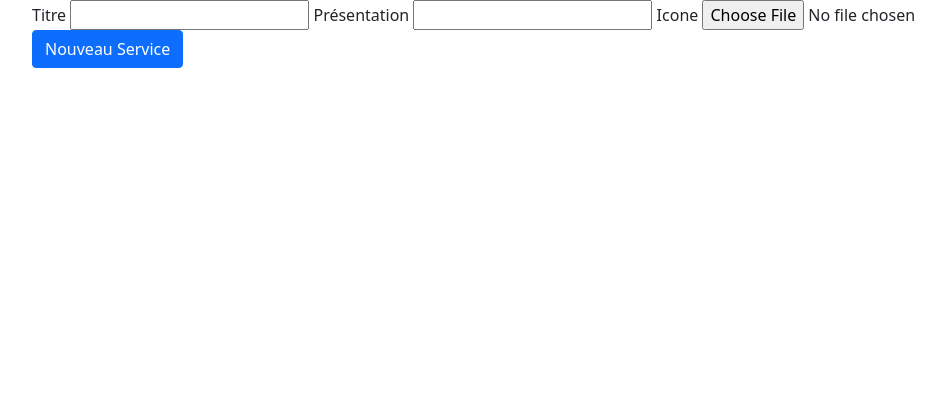
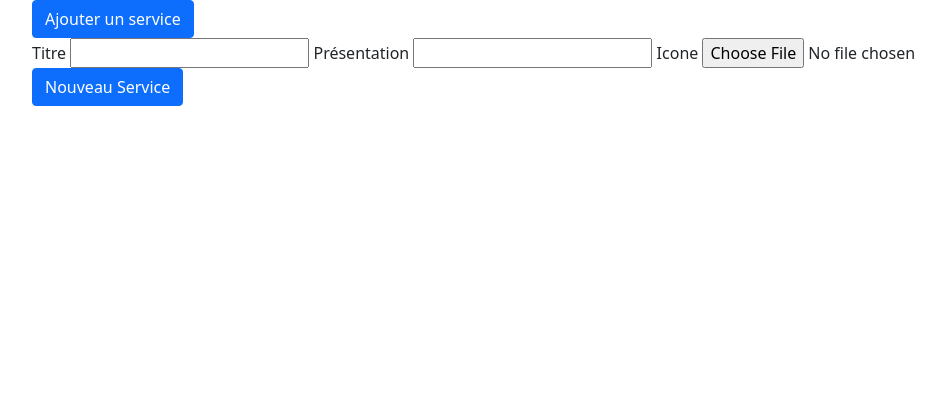
Before and after one commit to mathieuradjouki/sapce-drive, a PHP site: page /backoffice.php in a window 1280 px wide. Shown: the top 420 px of the page, without its empty margins (54-999 px from the left). Before the commit the page ends 68 px from the top, so only its background shows below. Run offline with PHP 8.4, Linux system fonts and the light colour scheme.

Commit message:
backoffice

```diff
--- a/backoffice.php
+++ b/backoffice.php
@@ -1,7 +1,7 @@
 <?php include('header.php'); ?>
 
 <div class="container">
-  <!-- <button type="button" name="ajouter" class="backbuttonform btn btn-primary" id="ajouter">Ajouter un service</button> -->
+  <button type="button" name="ajouter" class="backbuttonform btn btn-primary" id="ajouter">Ajouter un service</button>
 
   <div class="FormNewNosServices" id="FormNewNosServices">
     <!-- enctype=multipart definit le type utilisé pour encoder les données envoyé au serveur -->
```
Also changed, not shown: main.js (deleted, +0 -8 lines).
